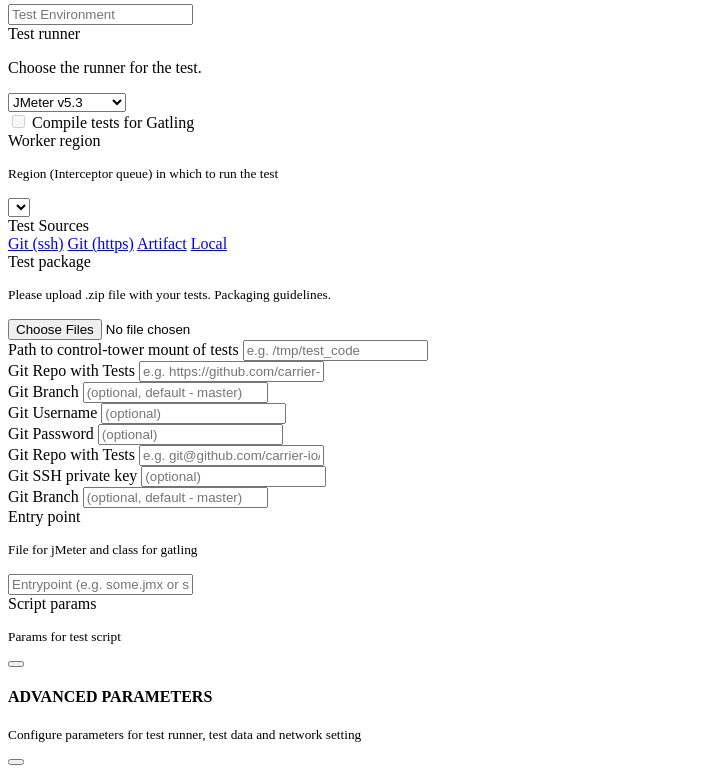
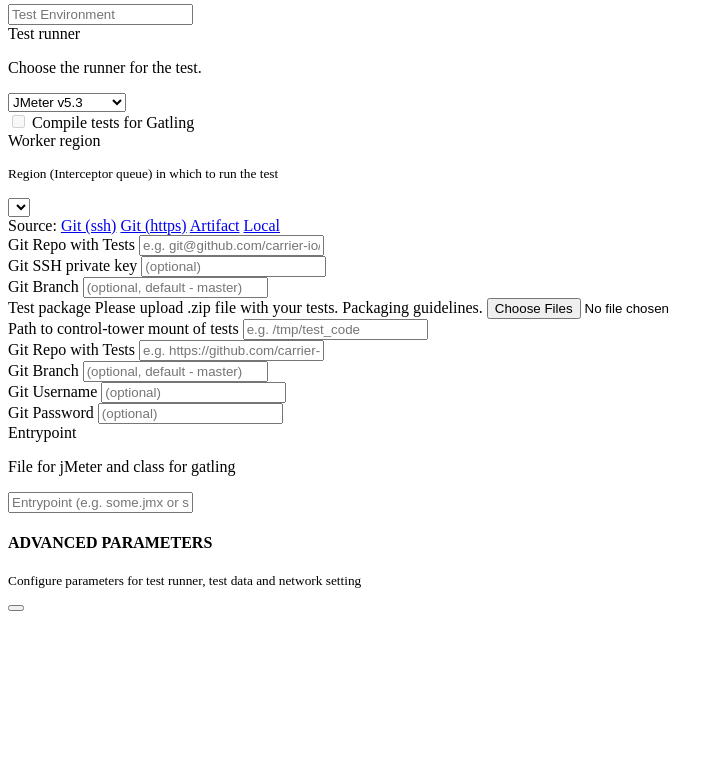
Before and after one commit to centry-core/theme, a Python web app: template templates/performance/backend/create.html in a window 1280 px wide. Shown: the part 318-1091 px from the top of the page, without its empty margins (0-723 px from the left). After the commit the page ends 929 px from the top, so only its background shows below. Run offline with Jinja, Linux system fonts and the light colour scheme; the template is opened without the code that fills it, so the values that code supplies are empty.

Commit message:
WIP: modal create
Signed-off-by: Artem Rozumenko <artyom.rozumenko@gmail.com>

```diff
--- a/templates/common/head.html
+++ b/templates/common/head.html
@@ -33,6 +33,7 @@
     <link type="text/css" href="{{ url_for('static', filename='vendor/design-system/assets/css/modals.css') }}" rel="stylesheet">
     <link type="text/css" href="{{ url_for('static', filename='vendor/design-system/assets/css/forms.css') }}" rel="stylesheet">
     <link type="text/css" href="{{ url_for('static', filename='vendor/design-system/assets/css/grid.css') }}" rel="stylesheet">
+    <link type="text/css" href="{{ url_for('static', filename='vendor/design-system/assets/css/nav.css') }}" rel="stylesheet">
 
     <!--   Core JS Files   -->
     <script src="https://code.jquery.com/jquery-3.5.1.min.js"></script>
--- a/templates/performance/backend/create.html
+++ b/templates/performance/backend/create.html
@@ -7,9 +7,9 @@
                         <h2>Create Backend Tests</h2>
                     </div>
                     <div class="col-xs">
-                        <button type="button" data-dismiss="modal" aria-label="Close" class="btn btn-sm btn-secondary">Cancel</button>
-                        <button type="button" id="submit" class="btn btn-sm btn-secondary" onclick="createTest()">Save</button>
-                        <button type="button" id="save" class="btn btn-sm btn-basic" onclick="createTest()">Save and start</button>
+                        <button type="button" class="btn btn-sm btn-secondary" data-dismiss="modal" aria-label="Close">Cancel</button>
+                        <button type="button" id="submit" class="btn btn-sm  btn-secondary" onclick="createTest()">Save</button>
+                        <button type="button" id="save" class="btn btn-sm  btn-basic" onclick="createTest()">Save and start</button>
                     </div>
                 </div>
             </div>
@@ -73,9 +73,10 @@
                         </div>
                     </div>
                     <div class="col-6">
-                        <label class="form-control-label" for="nav-tab">Test Sources</label>
-                        <nav>
+                        <div class="card card-x card-source">
+                            <nav class="striped">
                               <div class="nav nav-tabs source-selector" id="nav-tab" role="tablist">
+                                  <span>Source:</span>
                                   <a class="nav-item nav-link active" id="nav-git-tab" data-toggle="tab" href="#nav-git" role="tab" aria-controls="nav-git" aria-selected="true">Git (ssh)</a>
                                   <a class="nav-item nav-link" id="nav-git-https-tab" data-toggle="tab" href="#nav-git-https" role="tab" aria-controls="nav-git-https">Git (https)</a>
                                   <a class="nav-item nav-link" id="nav-file-tab" data-toggle="tab" href="#nav-file" role="tab" aria-controls="nav-file" aria-selected="false">Artifact</a>
@@ -83,20 +84,42 @@
                               </div>
                             </nav>
                             <div class="tab-content" id="nav-tabContent">
+                                <div class="tab-pane fade mt-2 show active" id="nav-git" role="tabpanel" aria-labelledby="nav-git-tab">
+                                    <div id="target_git" class="carrier-sast-target">
+                                        <div class="row">
+                                            <div class="col">
+                                                <label class="form-control-label" for="repo">Git Repo with Tests</label>
+                                                <input type="text" id="repo" class="form-control form-control-alternative" placeholder="e.g. git@github.com/carrier-io/dusty.git">
+                                            </div>
+                                        </div>
+                                        <div class="row">
+                                            <div class="col">
+                                                <label class="form-control-label" for="repo_key">Git SSH private key</label>
+                                                <input type="text" id="repo_key" class="form-control form-control-alternative" placeholder="(optional)">
+                                            </div>
+                                            <div class="col">
+                                                <label class="form-control-label" for="repo_branch">Git Branch</label>
+                                                <input type="text" id="repo_branch" class="form-control form-control-alternative" placeholder="(optional, default - master)">
+                                            </div>
+                                        </div>
+                                      </div>
+                                </div>
                               <div class="tab-pane fade mt-2" id="nav-file" role="tabpanel" aria-labelledby="nav-file-tab">
+                                  <div class="row">
+                                      <div class="col">
                                           <div class="form-group" id="fileUpload">
                                             <label class="form-control-label" for="file">Test package</label>
-                                <p><small>
-                                    Please upload .zip file with your tests. Packaging guidelines.
-                                </small></p>
+                                            <h13>Please upload .zip file with your tests. Packaging guidelines.</h13>
                                             <input type="file" class="form-control form-control-alternative" id="file" lang="en" multiple>
+                                          </div>
+                                      </div>
                                   </div>
                                 </div>
                                 <div class="tab-pane fade mt-2" id="nav-local-file" role="tabpanel" aria-labelledby="nav-local-file-tab">
                                   <div class="carrier-sast-target">
                                         <div class="row">
-                                        <div class="col p-0">
-                                            <label class="form-control-label" for="repo">Path to control-tower mount of tests</label>
+                                            <div class="col">
+                                                <label class="form-control-label" for="local_file">Path to control-tower mount of tests</label>
                                                 <input type="text" id="local_file" class="form-control form-control-alternative" placeholder="e.g. /tmp/test_code">
                                             </div>
                                         </div>
@@ -105,63 +128,35 @@
                                 <div class="tab-pane fade mt-2" id="nav-git-https" role="tabpanel" aria-labelledby="nav-git-https">
                                     <div id="target_git_https" class="carrier-sast-target">
                                         <div class="row">
-                                        <div class="col p-0">
+                                            <div class="col">
                                                 <label class="form-control-label" for="repo_https">Git Repo with Tests</label>
                                                 <input type="text" id="repo_https" class="form-control form-control-alternative" placeholder="e.g. https://github.com/carrier-io/dusty.git">
                                             </div>
-                                        <div class="col p-0">
+                                            <div class="col">
                                                 <label class="form-control-label" for="repo_branch_https">Git Branch</label>
                                                 <input type="text" id="repo_branch_https" class="form-control form-control-alternative" placeholder="(optional, default - master)">
                                             </div>
                                         </div>
                                         <div class="row">
-                                        <div class="col p-0">
+                                            <div class="col">
                                               <label class="form-control-label" for="repo_user">Git Username</label>
                                               <input type="text" id="repo_user" class="form-control form-control-alternative" placeholder="(optional)">
                                             </div>
-                                        <div class="col p-0">
+                                            <div class="col">
                                               <label class="form-control-label" for="repo_pass">Git Password</label>
                                               <input type="text" id="repo_pass" class="form-control form-control-alternative" placeholder="(optional)">
                                             </div>
                                         </div>
                                       </div>
                                 </div>
-                            <div class="tab-pane fade mt-2 show active" id="nav-git" role="tabpanel" aria-labelledby="nav-git-tab">
-                                <div id="target_git" class="carrier-sast-target">
-                                    <div class="row">
-                                        <div class="col p-0">
-                                            <label class="form-control-label" for="repo">Git Repo with Tests</label>
-                                            <input type="text" id="repo" class="form-control form-control-alternative" placeholder="e.g. git@github.com/carrier-io/dusty.git">
-                                        </div>
-                                    </div>
-                                    <div class="row">
-                                        <div class="col p-0">
-                                            <label class="form-control-label" for="repo_key">Git SSH private key</label>
-                                            <input type="text" id="repo_key" class="form-control form-control-alternative" placeholder="(optional)">
-                                        </div>
-                                        <div class="col p-0">
-                                            <label class="form-control-label" for="repo_branch">Git Branch</label>
-                                            <input type="text" id="repo_branch" class="form-control form-control-alternative" placeholder="(optional, default - master)">
-                                        </div>
-                                    </div>
-                                  </div>
                             </div>
                         </div>
                         <div class="form-group mt-2">
-                            <label class="form-control-label" for="entrypoint">Entry point</label>
-                            <p><small>File for jMeter and class for gatling</small></p>
+                            <div class="form-group">
+                                <h9>Entrypoint</h9>
+                                <p><h13>File for jMeter and class for gatling</h13></p>
                                 <input type="text" id="entrypoint" class="form-control form-control-alternative"
                                placeholder="Entrypoint (e.g. some.jmx or some.Test)">
-                        </div>
-                        <div class="card ml-0 mr-0" id="scriptCard">
-                            <div class="row">
-                                <div class="col">
-                                    <label class="form-control-label mt-0">Script params</label>
-                                    <p><small>Params for test script</small></p>
-                                </div>
-                                <div class="col-xs text-right">
-                                    <button type="button" class="btn btn-nooutline-secondary pt-1 mr-2" onclick="addParam('scriptCard')"><i class="fas fa-plus"></i></button>
-                                </div>
                             </div>
                         </div>
                     </div>
```
Lines whose indentation alone changed are shown as unchanged.
